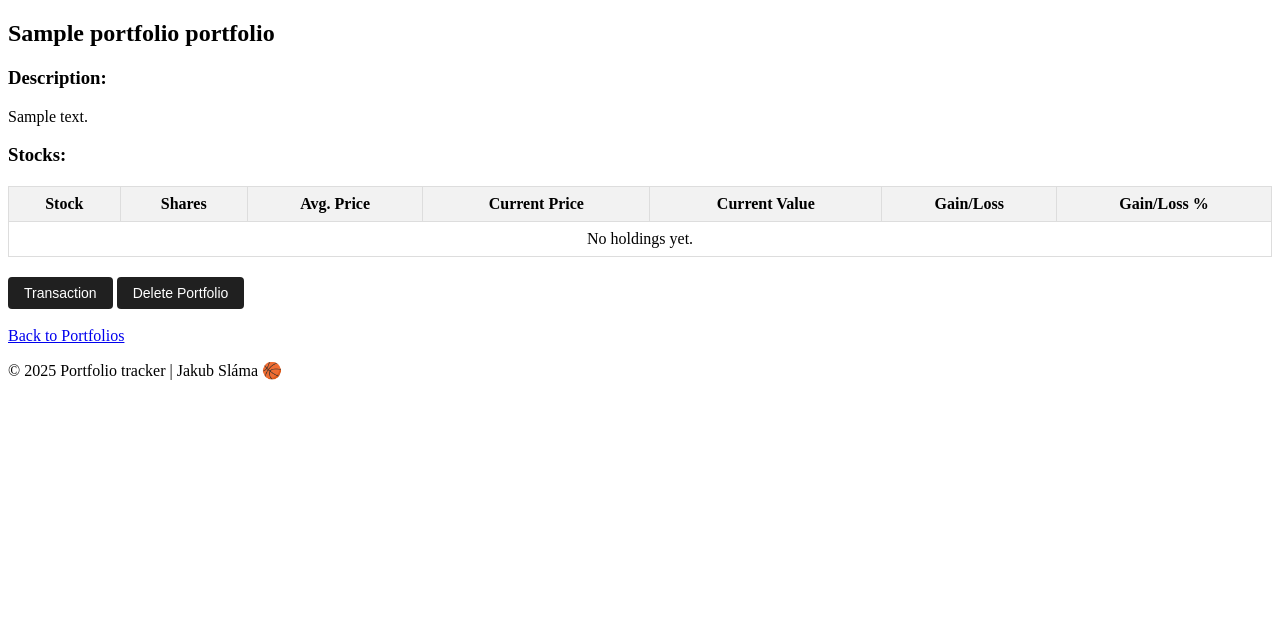
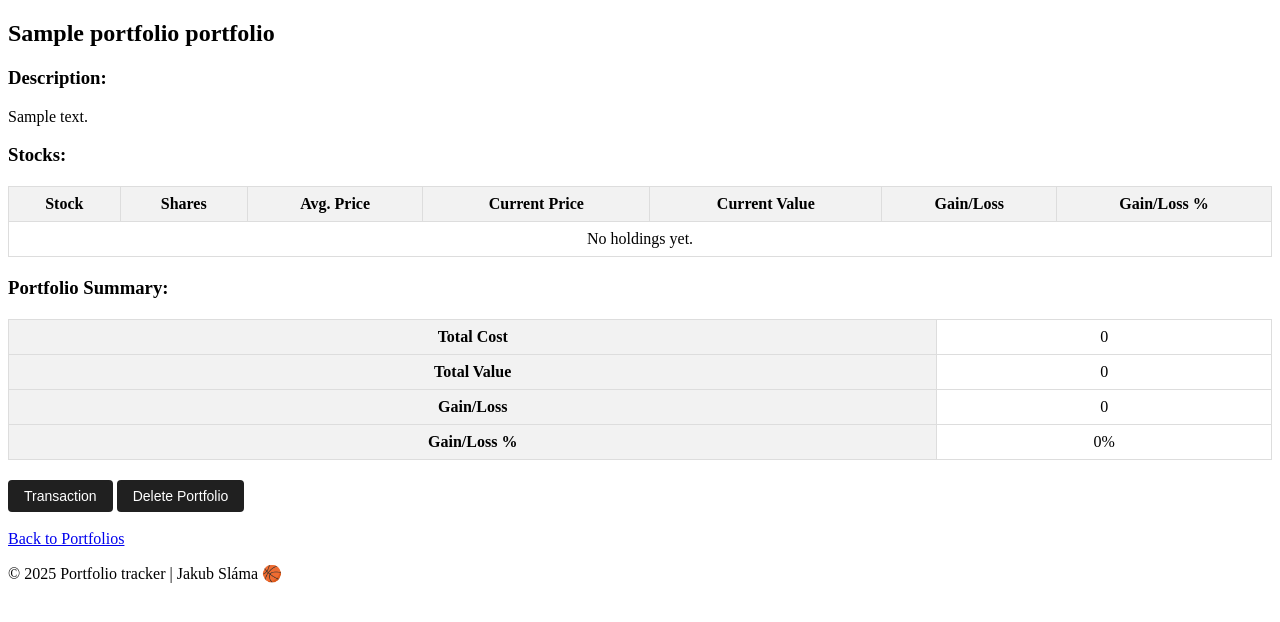
Before and after one commit to Senecko1/PortfolioTracker, a Django app: page /portfolios/1/ in a window 1280 px wide. Shown: the part 26-648 px from the top of the page. Run offline with Django 5.2, Linux system fonts and the light colour scheme; a user stored in the database is signed in; tables that the repository leaves empty hold one stand-in row (values such as "Sample post").

Commit message:
Added calculation and display of total value

```diff
--- a/PortfolioTracker/stocks/models.py
+++ b/PortfolioTracker/stocks/models.py
@@ -28,6 +28,7 @@
     class Meta:
         verbose_name = 'Stock'
         verbose_name_plural = 'Stocks'
+        ordering = ['ticker']
 
     def __str__(self):
         return f"{self.ticker} ({self.name})" if self.name else self.ticker
@@ -77,7 +78,7 @@
                     'current_value': None,
                     'currency': None,
                     'gain_loss': None,
-                    'gain_loss_percent': None
+                    'gain_loss_percent': None,
                 })
                 continue
 
@@ -92,10 +93,33 @@
                 'current_value': round(current_value, 2),
                 'currency': stock.currency,
                 'gain_loss': round(gain_loss, 2),
-                'gain_loss_percent': round(gain_loss_percent, 2)
+                'gain_loss_percent': round(gain_loss_percent, 2),
             })
 
         return holdings_with_prices
+
+    def get_portfolio_summary(self):
+        holdings_with_prices = self.get_holdings_with_prices()
+
+        total_value = 0
+        total_cost = 0
+
+        for item in holdings_with_prices:
+            if item['current_value'] is not None:
+                total_value += item['current_value']
+            if item['holding'].buy_price and item['holding'].quantity:
+                total_cost += item['holding'].quantity * float(item['holding'].buy_price)
+
+        gain_loss = total_value - total_cost
+        gain_loss_percent = (gain_loss / total_cost * 100) if total_cost else 0
+
+        return {
+            'total_value': round(total_value, 2),
+            'total_cost': round(total_cost, 2),
+            'gain_loss': round(gain_loss, 2),
+            'gain_loss_percent': round(gain_loss_percent, 2),
+        }
+
 
 
 class Holding(models.Model):
@@ -107,15 +131,13 @@
 
     class Meta:
         unique_together = [('portfolio', 'stock')]
+        ordering = ['stock__ticker']
 
     def __str__(self):
         return f"{self.quantity} × {self.stock.ticker}"
 
     def current_value(self, current_price):
         return self.quantity * current_price
-
-    def average_price(self):
-        return self.buy_price
 
 
 class Transaction(models.Model):
--- a/PortfolioTracker/stocks/templates/stocks/portfolio_details.html
+++ b/PortfolioTracker/stocks/templates/stocks/portfolio_details.html
@@ -77,6 +77,31 @@
         </tbody>
     </table>
 
+    <h3>Portfolio Summary:</h3>
+<table class="table">
+    <tr>
+        <th>Total Cost</th>
+        <td>{{ summary.total_cost }}</td>
+    </tr>
+    <tr>
+        <th>Total Value</th>
+        <td>{{ summary.total_value }}</td>
+    </tr>
+    <tr>
+        <th>Gain/Loss</th>
+        <td class="{% if summary.gain_loss > 0 %}gain-positive{% elif summary.gain_loss < 0 %}gain-negative{% else %}gain-neutral{% endif %}">
+            {{ summary.gain_loss }}
+        </td>
+    </tr>
+    <tr>
+        <th>Gain/Loss %</th>
+        <td class="{% if summary.gain_loss_percent > 0 %}gain-positive{% elif summary.gain_loss_percent < 0 %}gain-negative{% else %}gain-neutral{% endif %}">
+            {{ summary.gain_loss_percent }}%
+        </td>
+    </tr>
+</table>
+
+
     <form method="get" action="{% url 'transaction' portfolio.id %}" style="display:inline-block;">
     <button type="submit" class="btn btn-primary">Transaction</button>
 </form>
--- a/PortfolioTracker/stocks/views.py
+++ b/PortfolioTracker/stocks/views.py
@@ -74,6 +74,7 @@
     def get_context_data(self, **kwargs):
         context = super().get_context_data(**kwargs)
         context['holdings_with_prices'] = self.object.get_holdings_with_prices()
+        context['summary'] = self.object.get_portfolio_summary()
         context['transactions'] = Transaction.objects.filter(portfolio=self.object)
         context['portfolio_id'] = self.object.id
         return context
```
